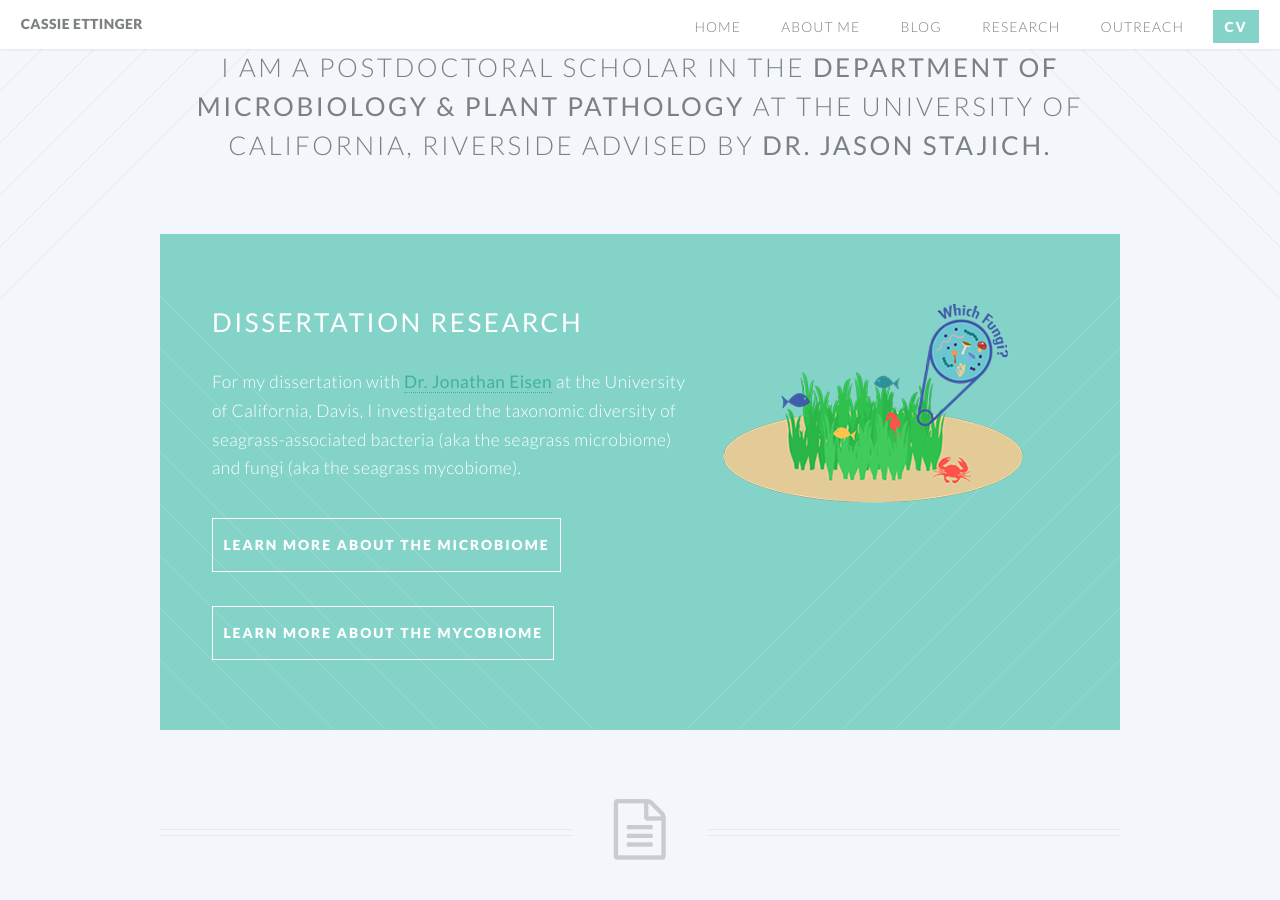
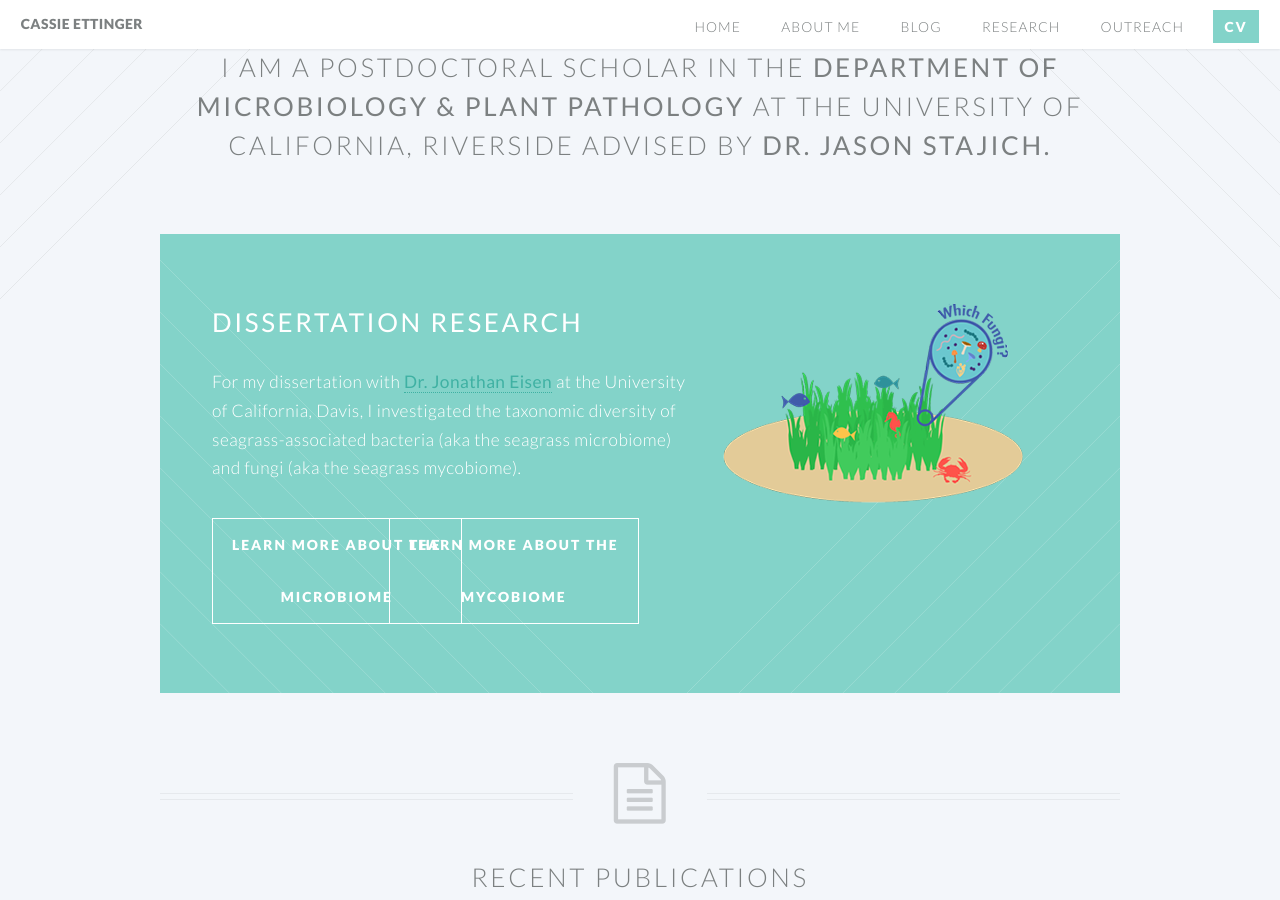
Before and after one commit to marinalaforgia/casett.github.io, a Jekyll site: the page built from index.html, in a window 1280 px wide and 900 px high, scrolled down 617 px. Built offline with Jekyll 4.4.1, drawn with Linux system fonts in a browser that asks for light colours.

Commit message:
does this add a row?

```diff
--- a/index.html
+++ b/index.html
@@ -20,13 +20,19 @@ layout: landing-page
 								</header>
 								<p> For my dissertation with <a href="http://phylogenomics.me/"><strong>Dr. Jonathan Eisen</strong></a> at the University of California, Davis, I investigated the taxonomic diversity of seagrass-associated bacteria (aka the seagrass microbiome) and fungi (aka the seagrass mycobiome).</p>
 								<footer>
+									<div class="row">
+									<div class="4u">
 									<ul class="buttons">
 										<li><a href="/seagrass-microbiome.html" class="button">Learn more about the Microbiome</a></li>
 
-									</ul>
+									</ul> </div>
+									<div class="4u">
 									<ul class="buttons">
 									<li><a href="/seagrass-mycobiome.html" class="button">Learn more about the Mycobiome</a></li>
 								</ul>
+
+							</div>
+						</div>
 								</footer>
 
 							</div>
```
